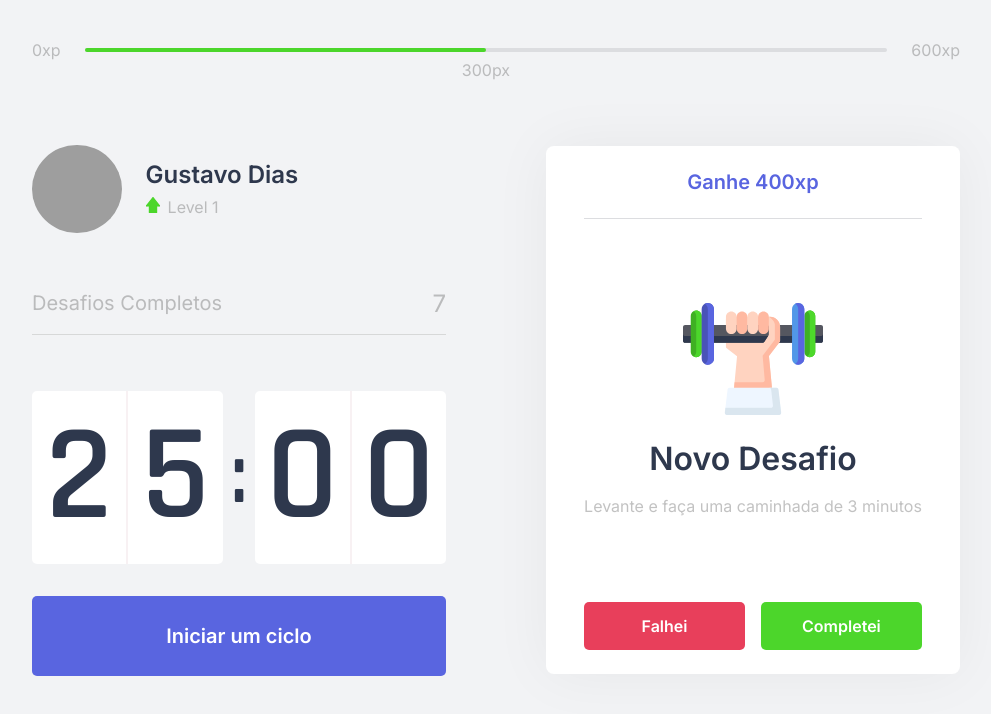
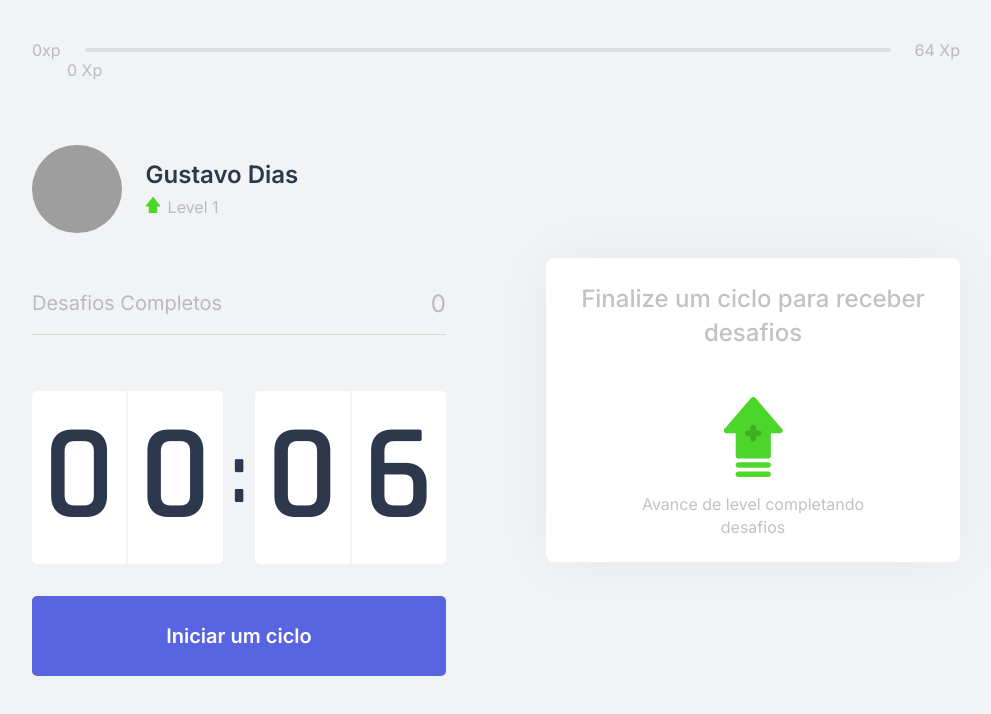
Before and after one commit to GustavoDeveloper1/Move.it, a Next.js app in the folder moveit-next/: page / in a window 1280 px wide. Shown: the top 714 px of the page, without its empty margins (144-1135 px from the left). Built offline with nearby package versions, Linux system fonts and the light colour scheme; grey boxes are pictures that could not be loaded.

Commit message:
fazendo maior parte das regras de negocios

```diff
--- /dev/null
+++ b/moveit-next/src/Contexts/ChallengesContext.tsx
@@ -0,0 +1,61 @@
+import { createContext, useState, ReactNode } from 'react';
+import challenges from '../challenges.json';
+
+interface Challenge {
+    type: 'body' | 'eye',
+    description: string,
+    amount: number
+}
+
+interface ChallengesContextData {
+    level: Number,
+    activeChallenge: Challenge,
+    currentExperience: number,
+    challengeCompleted: number,
+    experienceToNextlevel:number,
+    levelUp: () => void,
+    startNewChallenge: () => void,
+    resetChallenge: () => void
+};
+
+interface ChallengesProviderProps {
+    children: ReactNode
+}
+
+export const ChallengesContext = createContext({} as ChallengesContextData);
+
+export function ChallengesProvider({ children }: ChallengesProviderProps) {
+
+    const [level, setLevel] = useState(1);
+    const [currentExperience, setCurrentExperience] = useState(0);
+    const [challengeCompleted, setChallengeCompleted] = useState(0);
+
+    const [activeChallenge, setActiveChallenge] = useState(null);
+
+    const experienceToNextlevel = Math.pow((level + 1) * 4 , 2);
+
+    function levelUp() {
+        setLevel(level + 1);
+    }
+
+    function startNewChallenge() {
+        const randomChallengeIndex = Math.floor(Math.random() * challenges.length);
+        const challenge = challenges[randomChallengeIndex];
+
+        setActiveChallenge(challenge);
+    }
+
+    function resetChallenge() {
+        setActiveChallenge(null)
+    }
+
+
+
+    return (
+        <ChallengesContext.Provider value={{ level, currentExperience, challengeCompleted,experienceToNextlevel, activeChallenge, resetChallenge, levelUp, startNewChallenge }}>
+
+            {children}
+
+        </ChallengesContext.Provider>
+    )
+}
--- /dev/null
+++ b/moveit-next/src/challenges.json
@@ -0,0 +1,62 @@
+[
+  {
+    "type": "body",
+    "description": "Estique um de seus braços com a palma da mão virada para frente e puxe os dedos para cima por 10 segundos por mão.",
+    "amount": 80
+  },
+  {
+    "type": "body",
+    "description": "Estique seu braço contra o peito e puxe-o utilizando o outro braço por 10 segundos por braço.",
+    "amount": 60
+  },
+  {
+    "type": "body",
+    "description": "Puxe seu pescoço com a ajuda da mão para a direita e para a esquerda, permanecendo na posição por alguns segundos.",
+    "amount": 70
+  },
+  {
+    "type": "body",
+    "description": "Com as duas mãos na parte de trás da cabeça, leve-a para baixo, alongando a parte de trás da região.",
+    "amount": 60
+  },
+  {
+    "type": "body",
+    "description": "Cruze as pernas e desça com as mãos esticadas em direção ao chão. Repita o movimento com a outra perna na frente.",
+    "amount": 100
+  },
+  {
+    "type": "body",
+    "description": "Sentado, abra as pernas e tente encostar as palmas das mãos no chão, repita 3 vezes por 5 segundos.",
+    "amount": 80
+  },
+  {
+    "type": "body",
+    "description": "Puxe o joelho de encontro ao peito e segure, troque de perna após 10 segundos.",
+    "amount": 50
+  },
+  {
+    "type": "body",
+    "description": "Sentado, cruze uma perna e incline seu tronco à frente, troque de perna após 10 segundos.",
+    "amount": 80
+  },
+  {
+    "type": "eye",
+    "description": "Sentado, feche os olhos e cubra-os com as palmas da mão durante 2 minutos, depois abra normalmente.",
+    "amount": 90
+  },
+  {
+    "type": "eye",
+    "description": "Em algum ambiente aberto, olhe o mais longe que puder em quatro direções por 3s, mexa apenas os olhos. Repita 3 vezes.",
+    "amount": 140
+  },
+  {
+    "type": "eye",
+    "description": "Usando os polegares, massage a área abaixo das sobrancelhas em movimentos circulares por 15 segundos.",
+    "amount": 70
+  },
+  {
+    "type": "body",
+    "description": "Em pé, gire a cintura o máximo que puder para a esquerda, segure por cinco segundos. Repita para a direita.",
+    "amount": 90
+  }
+]
--- a/moveit-next/src/components/ChalengeBox.tsx
+++ b/moveit-next/src/components/ChalengeBox.tsx
@@ -1,27 +1,34 @@
 // import Styles from '../styles/Pages/ChallengeBox.modules.css';
+
+import { useContext } from "react";
+import { ChallengesContext } from "../Contexts/ChallengesContext";
 
 export function ChallengeBox() {
 
-    const hasActiveChallenge = true;
+    const {activeChallenge,resetChallenge} = useContext(ChallengesContext);
+
+
 
 
     return (
 
         <div /*className={Styles.challengeBoxContainer} */ className="challengeBox-container" >
             {
-                hasActiveChallenge ? (
+                activeChallenge ? (
                     <div className="challengeActive">
-                        <header> Ganhe 400xp</header>
+                        <header> Ganhe {activeChallenge.amount
+                        } XP</header>
 
                         <main>
-                            <img src="icons/body.svg" alt=""/>
+                            <img src={`icons/${activeChallenge.type}.svg`} alt=""/>
                             <strong>Novo Desafio</strong>
-                            <p>Levante e faça uma caminhada de 3 minutos</p>
+                            <p>{activeChallenge.description}</p>
                         </main>
 
                         <footer>
                             <button type="button"
                             className="challengeFalledButton"
+                            onClick={resetChallenge}
                             >Falhei
                             </button>
                             <button type="button"
--- a/moveit-next/src/components/CompleteChalenge.tsx
+++ b/moveit-next/src/components/CompleteChalenge.tsx
@@ -1,10 +1,15 @@
+import { useContext } from "react";
+import { ChallengesContext } from "../Contexts/ChallengesContext";
+
 // import styles from '../styles/Pages/CompleteChalenges.modules.css';
 export function CompleteChalenges(){
+
+    const {challengeCompleted} = useContext(ChallengesContext);
 
     return (
         <div className="completeChalenges-container">
             <span>Desafios Completos</span>
-            <span>7</span>
+            <span>{challengeCompleted}</span>
         </div>
     );
 
--- a/moveit-next/src/components/CountDown.tsx
+++ b/moveit-next/src/components/CountDown.tsx
@@ -1,12 +1,17 @@
 // import styles from '../styles/components/CountDown.modules.css';
 
-import { useState, useEffect } from "react";
+import { useState, useEffect, useContext } from "react";
+import { ChallengesContext } from "../Contexts/ChallengesContext";
 
 let countDownTimeout: NodeJS.Timeout;
 
 
 export function CountDown() {
-    const [time, setTime] = useState(25 * 60);
+
+    const {startNewChallenge} = useContext(ChallengesContext);
+
+
+    const [time, setTime] = useState(0.1 * 60);
     const [isActive, setisActive] = useState(false)
     const [hasFineshed, sethasFinished] = useState(false);
 
@@ -34,6 +39,7 @@
         } else if (isActive && time === 0) {
             sethasFinished(true);
             setisActive(false);
+            startNewChallenge();
         }
 
     }, [isActive, time]);
--- a/moveit-next/src/components/ExperienceBar.tsx
+++ b/moveit-next/src/components/ExperienceBar.tsx
@@ -1,14 +1,20 @@
+import { useContext } from "react";
+import { ChallengesContext } from "../Contexts/ChallengesContext";
 
 
 export default function ExperienceBar() {
+    const {currentExperience,experienceToNextlevel } = useContext(ChallengesContext);
+
+    const porcentToNextLevel = Math.round(currentExperience * 100) / experienceToNextlevel;
+
     return (
         <header className="experience-bar">
             <span>0xp</span>
             <div >
-                <div style={{width:'50%'}}/>
-                <span className="current-experience" style={{left:'50%'}}>300px</span>
+                <div style={{ width: `${porcentToNextLevel}%` }} />
+                <span className="current-experience" style={{ left: `${porcentToNextLevel}%` }}>{currentExperience} Xp</span>
             </div>
-            <span>600xp</span>
+            <span>{experienceToNextlevel} Xp</span>
         </header>
 
     );
--- a/moveit-next/src/pages/_app.tsx
+++ b/moveit-next/src/pages/_app.tsx
@@ -1,7 +1,19 @@
+import { useState } from 'react';
+import { ChallengesProvider } from '../Contexts/ChallengesContext';
 import '../styles/global.css';
 
 function MyApp({ Component, pageProps }) {
-  return <Component {...pageProps} />
+
+
+  return (
+    <ChallengesProvider>
+
+      <Component {...pageProps} />
+
+
+    </ChallengesProvider>
+
+  )
 }
 
 export default MyApp
```
